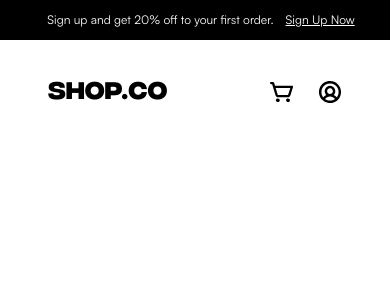
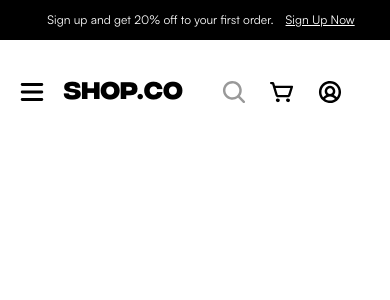
Before and after one commit to srinivas-pradhan/nextjs14-shopco-ecommerce, a Next.js app: page / in a window 390 px wide. Shown: the top 300 px of the page. Built offline with nearby package versions, Linux system fonts and the light colour scheme.

Commit message:
Add styling for navBar

```diff
--- a/components/NavBar.tsx
+++ b/components/NavBar.tsx
@@ -15,13 +15,23 @@ const NavBar = () => {
             "
         >
             <div onClick={() => { router.push('/')}}
-            className="font-integral-cf-bold xl:text-4xl lg:text-3xl text-2xl cursor-default ml-12">
+            className="lg:hidden md:flex ml-5 mt-2">
+                <Image
+                    height={24}
+                    width={24}
+                    quality={100}
+                    src="/elements/MobileNav.svg"
+                    alt=""
+                />
+            </div>
+            <div onClick={() => { router.push('/')}}
+            className="font-integral-cf-bold xl:text-4xl lg:text-3xl md:text-4xl text-2xl cursor-default lg:ml-12 md:-ml-36 ml-0">
                 SHOP.CO
             </div>
             <div className="hidden lg:flex justify-between items-center mt-2">
                 <ul className="
                     font-satoshi
-                    text-lg
+                    text-xl
                     xl:text-lg
                     lg:text-md
                     md:text-sm
@@ -84,6 +94,14 @@ const NavBar = () => {
             </div>
             <div className="flex justify-between items-center mr-12 mt-2">
                 <ul className="flex justify-center items-center gap-6">
+                    <li className="cursor-default lg:hidden flex" onClick={() => {}}>
+                        <Image
+                            height={24}
+                            width={24}
+                            src="/elements/SearchIcon.svg"
+                            alt=""
+                        />
+                    </li>
                     <li className="cursor-default" onClick={() => {}}>
                         <Image
                             height={24}
--- a/components/OfferBar.tsx
+++ b/components/OfferBar.tsx
@@ -4,7 +4,7 @@ import Image from "next/image";
 const OfferBar = () => {
     return (
         <div className="bg-black h-10 w-full flex justify-between items-center">
-            <div className="w-[85%] flex items-center justify-center mx-auto">
+            <div className="md:w-[85%] w-[92%] flex items-center justify-center mx-auto">
                 <ul className="flex items-center justify-center mx-auto">
                     <li className="text-white font-satoshi md:text-base text-xs px-3">
                         Sign up and get 20% off to your first order.
@@ -15,7 +15,7 @@ const OfferBar = () => {
                     Sign Up Now
                     </li>
                 </ul>
-                <div className="cursor-pointer text-white font-satoshi md:text-sm text-xs hidden md:block"
+                <div className="cursor-pointer text-white font-satoshi md:text-sm text-xs hidden md:block oncl"
                     onClick={() => {}}
                 >
                     <Image
```
Also changed, not shown: public/elements/MobileNav.svg (added).
